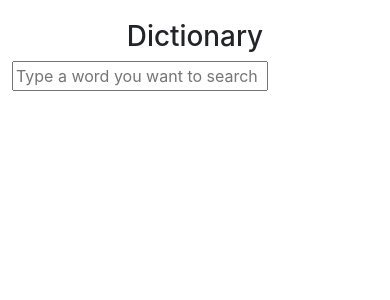
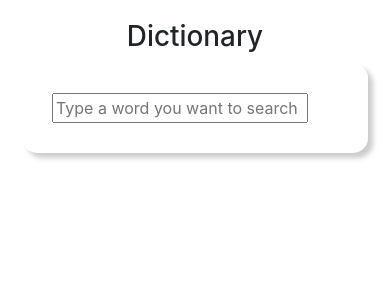
Before and after one commit to anahips/shecodes-dictionary-project, a React (Create React App) app: page / in a window 390 px wide. Shown: the top 300 px of the page. Built offline with nearby package versions, Linux system fonts and the light colour scheme.

Commit message:
added sections and headphone icon

```diff
--- a/public/index.html
+++ b/public/index.html
@@ -21,6 +21,10 @@
       user's mobile device or desktop. See https://developers.google.com/web/fundamentals/web-app-manifest/
     -->
     <link rel="manifest" href="%PUBLIC_URL%/manifest.json" />
+    <script
+      src="https://kit.fontawesome.com/3a4e44e34f.js"
+      crossorigin="anonymous"
+    ></script>
     <!--
       Notice the use of %PUBLIC_URL% in the tags above.
       It will be replaced with the URL of the `public` folder during the build.
--- a/src/App.css
+++ b/src/App.css
@@ -2,3 +2,11 @@ h1 {
   text-align: center;
   margin-top: 20px;
 }
+
+.searchForm section {
+  background-color: white;
+  padding: 30px;
+  border-radius: 15px;
+  box-shadow: 5px 5px 5px rgba(0, 0, 0, 0.2);
+  margin: 10px;
+}
--- a/src/Phonetics.js
+++ b/src/Phonetics.js
@@ -4,9 +4,9 @@ export default function Phonetics(props) {
   return (
     <div className="phonetics">
       <a href={props.phonetics.audio} target="_blank" rel="noreferrer">
-        Hear me
+        <i class="fa-solid fa-headphones"></i>
       </a>
-      <p>{props.phonetics.text}</p>
+      <span>{props.phonetics.text}</span>
     </div>
   );
 }
--- a/src/Results.js
+++ b/src/Results.js
@@ -8,6 +8,7 @@ export default function Results(props) {
   if (props.result) {
     return (
       <div className="results">
+        <section>
           <h2>{props.result.word}</h2>
           {props.result.phonetics.map(function (phonetics, index) {
             return (
@@ -16,12 +17,13 @@ export default function Results(props) {
               </div>
             );
           })}
+        </section>
         {props.result.meanings.map(function (meaning, index) {
           return (
-            <div key={index}>
+            <section key={index}>
               <Definitions meaning={meaning} />
               <Synonyms synonyms={meaning} />
-            </div>
+            </section>
           );
         })}
       </div>
--- a/src/SearchForm.js
+++ b/src/SearchForm.js
@@ -23,6 +23,7 @@ export default function SearchForm() {
 
   return (
     <div className="searchForm">
+      <section>
         <form onSubmit={handleSubmit}>
           <input
             type="text"
@@ -30,6 +31,7 @@ export default function SearchForm() {
             onChange={lookForWord}
           />
         </form>
+      </section>
       <Results result={results} />
     </div>
   );
```
Lines whose indentation alone changed are shown as unchanged.
